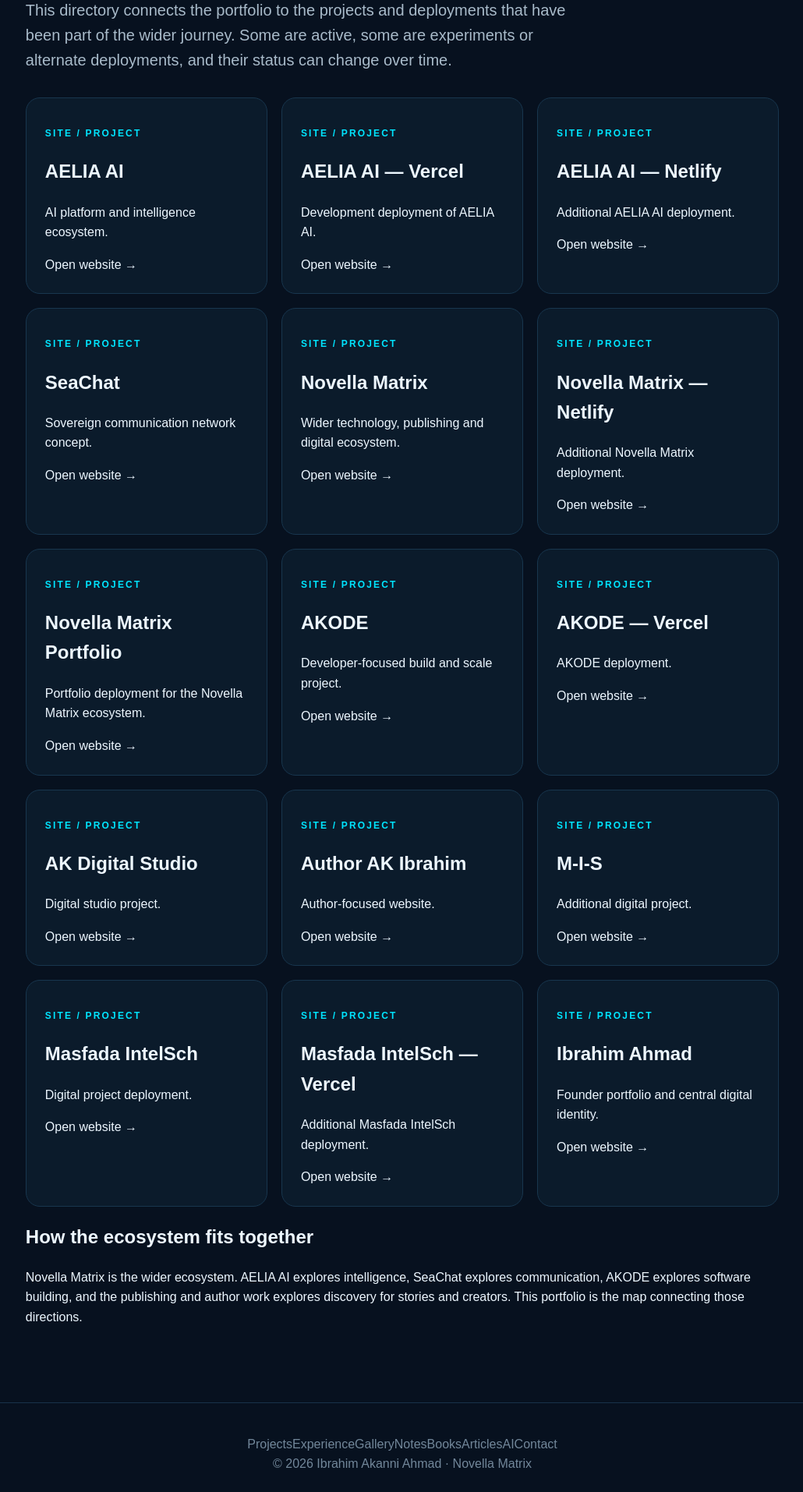
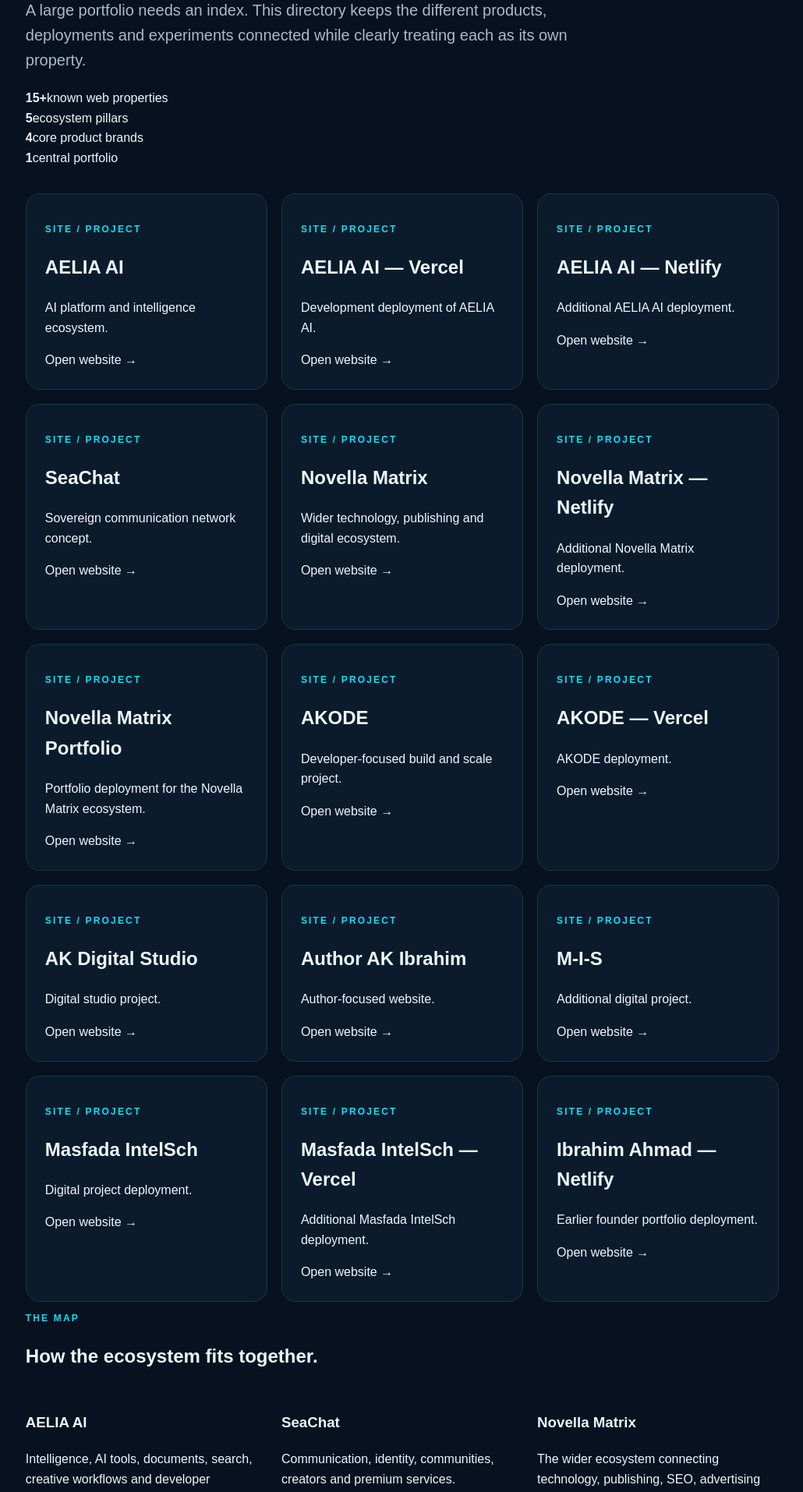
Before and after one commit to Stevebook001/Akode, a Next.js app: page /projects in a window 1280 px wide. Shown: the part 280-2194 px from the top of the page at 78% size, without its empty margins (124-1154 px from the left). Built offline with nearby package versions, Linux system fonts and the light colour scheme.

Commit message:
Expand portfolio structure and article links

```diff
--- a/app/projects/page.tsx
+++ b/app/projects/page.tsx
@@ -1,7 +1,4 @@
-export const metadata = {
-  title: "Projects & Sites | Ibrahim Akanni Ahmad",
-  description: "The projects, products and web properties connected to Ibrahim Akanni Ahmad and Novella Matrix.",
-};
+export const metadata = { title: "Projects & Sites | Ibrahim Akanni Ahmad", description: "The projects, products and web properties connected to Ibrahim Akanni Ahmad and Novella Matrix." };
 
 const sites = [
   ["AELIA AI", "AI platform and intelligence ecosystem.", "https://aeliaai.org"],
@@ -18,38 +15,24 @@
   ["M-I-S", "Additional digital project.", "https://m-i-s.netlify.app"],
   ["Masfada IntelSch", "Digital project deployment.", "https://masfadatintelsch.netlify.app"],
   ["Masfada IntelSch — Vercel", "Additional Masfada IntelSch deployment.", "https://masfadatintelsch.vercel.app"],
-  ["Ibrahim Ahmad", "Founder portfolio and central digital identity.", "https://ibrahimahmad2.netlify.app"],
+  ["Ibrahim Ahmad — Netlify", "Earlier founder portfolio deployment.", "https://ibrahimahmad2.netlify.app"],
+];
+
+const ecosystem = [
+  ["AELIA AI", "Intelligence, AI tools, documents, search, creative workflows and developer capabilities."],
+  ["SeaChat", "Communication, identity, communities, creators and premium services."],
+  ["Novella Matrix", "The wider ecosystem connecting technology, publishing, SEO, advertising and digital products."],
+  ["AKODE", "Learning, building, scaling and documenting practical software development."],
+  ["Publishing", "Author profiles, book discovery, editorial features and legitimate external publication links."],
 ];
 
 export default function Projects() {
-  return (
-    <main className="page">
-      <p className="eyebrow">PROJECT DIRECTORY</p>
-      <h1>The ecosystem, mapped in one place.</h1>
-      <p className="lead">
-        This directory connects the portfolio to the projects and deployments
-        that have been part of the wider journey. Some are active, some are
-        experiments or alternate deployments, and their status can change over time.
-      </p>
-      <div className="grid">
-        {sites.map(([name, description, url]) => (
-          <article className="card" key={url}>
-            <p className="eyebrow">SITE / PROJECT</p>
-            <h2>{name}</h2>
-            <p>{description}</p>
-            <a href={url} target="_blank" rel="noreferrer">Open website →</a>
-          </article>
-        ))}
-      </div>
-      <section className="feature">
-        <h2>How the ecosystem fits together</h2>
-        <p>
-          Novella Matrix is the wider ecosystem. AELIA AI explores intelligence,
-          SeaChat explores communication, AKODE explores software building, and
-          the publishing and author work explores discovery for stories and creators.
-          This portfolio is the map connecting those directions.
-        </p>
-      </section>
-    </main>
-  );
+  return <main className="page">
+    <p className="eyebrow">PROJECT DIRECTORY</p><h1>The ecosystem, mapped in one place.</h1>
+    <p className="lead">A large portfolio needs an index. This directory keeps the different products, deployments and experiments connected while clearly treating each as its own property.</p>
+    <div className="stats"><div><strong>15+</strong><span>known web properties</span></div><div><strong>5</strong><span>ecosystem pillars</span></div><div><strong>4</strong><span>core product brands</span></div><div><strong>1</strong><span>central portfolio</span></div></div>
+    <div className="grid">{sites.map(([name,description,url]) => <article className="card" key={url}><p className="eyebrow">SITE / PROJECT</p><h2>{name}</h2><p>{description}</p><a href={url} target="_blank" rel="noreferrer">Open website →</a></article>)}</div>
+    <section className="feature"><p className="eyebrow">THE MAP</p><h2>How the ecosystem fits together.</h2><div className="grid">{ecosystem.map(([title,text])=><div className="mini-card" key={title}><h3>{title}</h3><p>{text}</p></div>)}</div></section>
+    <section className="feature"><h2>Publishing destinations</h2><p>The portfolio also connects author and book discovery to external publication destinations. These links are intentionally kept as destinations rather than copied content.</p><div className="actions"><a className="button" href="/authors/namelesswriter">Namelesswriter</a><a className="button alt" href="https://m.pahina.com/novel/2611437824.html" target="_blank" rel="noreferrer">Branded Omega →</a><a className="button alt" href="https://m.pahina.com/novel/3828441344.html" target="_blank" rel="noreferrer">Second novel →</a></div></section>
+  </main>;
 }
```
